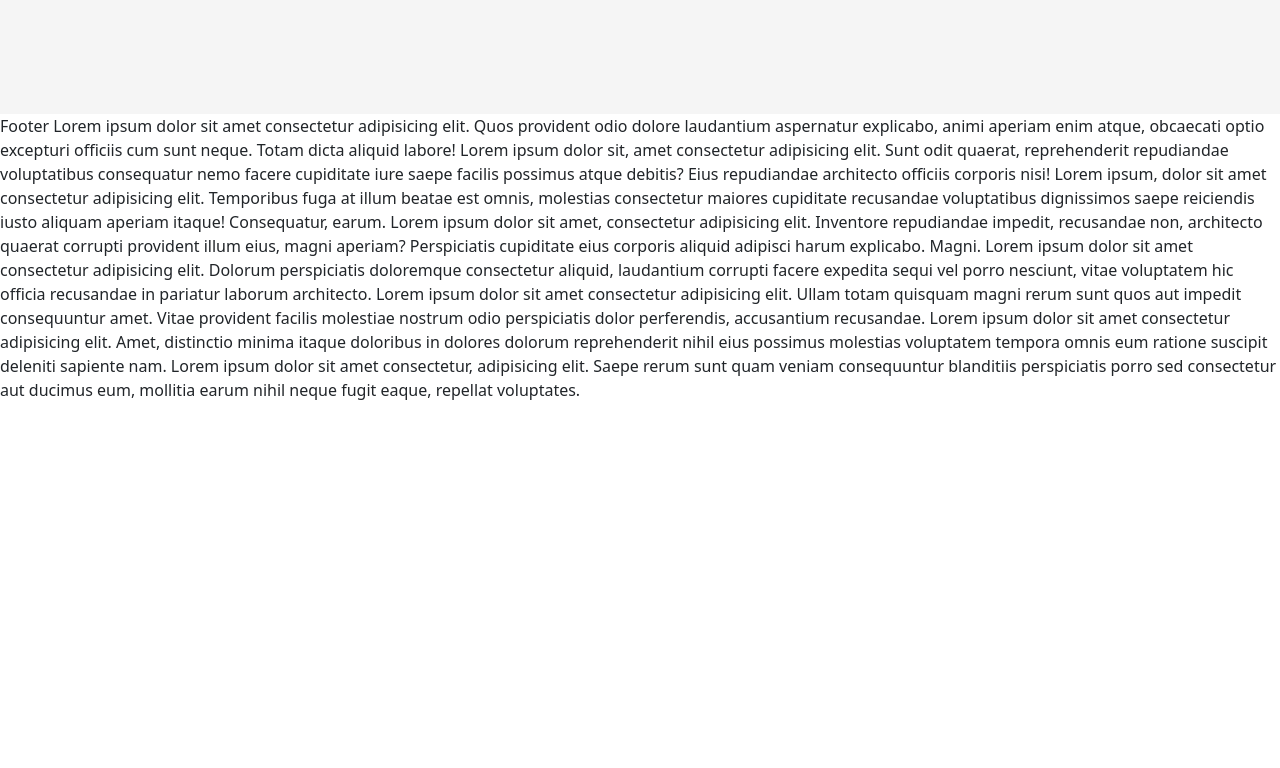
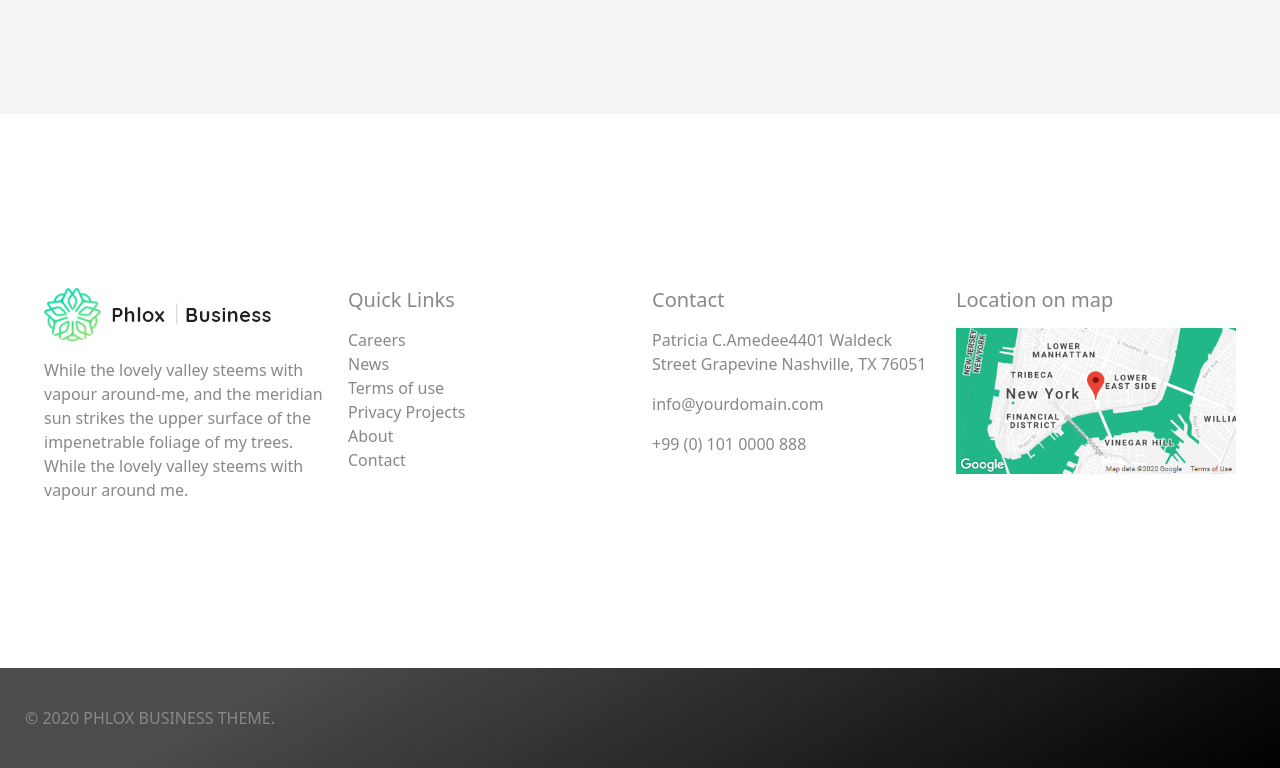
Before and after one commit to GioGreco/proj-html-vuejs, a Vue app: page / in a window 1280 px wide. Shown: the part 5636-6404 px from the top of the page. Before the commit the page ends 6038 px from the top, so only its background shows below. Built offline with nearby package versions, Linux system fonts and the light colour scheme; the HTML template or start-up script is replaced by a standard one.

Commit message:
add footer

```diff
--- /dev/null
+++ b/src/components/FooterBottom.vue
@@ -0,0 +1,33 @@
+<template>
+    <div class="footer-bottom">
+        <span class="text-uppercase">&copy; 2020 phlox business theme.</span>
+        <div class="socials">
+            <i class="fa-brands fa-facebook"></i>
+            <i class="fa-brands fa-twitter"></i>
+            <i class="fa-brands fa-pinterest"></i>
+        </div>
+    </div>
+</template>
+
+<script>
+    export default {
+        name: 'FooterBottom'
+    }
+</script>
+
+<style lang="scss" scoped>
+@use '../assets/styles/partials/mixins' as *;
+@use '../assets/styles/partials/variables' as *;
+.footer-bottom{
+    padding: 0 25px;
+    height: 100px;
+    color: $grey-d1-text;
+    @include dflex('row');
+    background-image: $linGrad-lightblack-black100;
+    .socials{
+        @include dflex('row');
+        justify-content: space-around;
+        width: 8%;
+    }
+}
+</style>
--- a/src/components/FooterComponent.vue
+++ b/src/components/FooterComponent.vue
@@ -1,23 +1,77 @@
 <template>
-    <div>
-        Footer
-        Lorem ipsum dolor sit amet consectetur adipisicing elit. Quos provident odio dolore laudantium aspernatur explicabo, animi aperiam enim atque, obcaecati optio excepturi officiis cum sunt neque. Totam dicta aliquid labore!
-        Lorem ipsum dolor sit, amet consectetur adipisicing elit. Sunt odit quaerat, reprehenderit repudiandae voluptatibus consequatur nemo facere cupiditate iure saepe facilis possimus atque debitis? Eius repudiandae architecto officiis corporis nisi!
-        Lorem ipsum, dolor sit amet consectetur adipisicing elit. Temporibus fuga at illum beatae est omnis, molestias consectetur maiores cupiditate recusandae voluptatibus dignissimos saepe reiciendis iusto aliquam aperiam itaque! Consequatur, earum.
-        Lorem ipsum dolor sit amet, consectetur adipisicing elit. Inventore repudiandae impedit, recusandae non, architecto quaerat corrupti provident illum eius, magni aperiam? Perspiciatis cupiditate eius corporis aliquid adipisci harum explicabo. Magni.
-        Lorem ipsum dolor sit amet consectetur adipisicing elit. Dolorum perspiciatis doloremque consectetur aliquid, laudantium corrupti facere expedita sequi vel porro nesciunt, vitae voluptatem hic officia recusandae in pariatur laborum architecto.
-        Lorem ipsum dolor sit amet consectetur adipisicing elit. Ullam totam quisquam magni rerum sunt quos aut impedit consequuntur amet. Vitae provident facilis molestiae nostrum odio perspiciatis dolor perferendis, accusantium recusandae.
-        Lorem ipsum dolor sit amet consectetur adipisicing elit. Amet, distinctio minima itaque doloribus in dolores dolorum reprehenderit nihil eius possimus molestias voluptatem tempora omnis eum ratione suscipit deleniti sapiente nam.
-        Lorem ipsum dolor sit amet consectetur, adipisicing elit. Saepe rerum sunt quam veniam consequuntur blanditiis perspiciatis porro sed consectetur aut ducimus eum, mollitia earum nihil neque fugit eaque, repellat voluptates.
-    </div>
+    <footer class="row g-4 m-0 mx-auto">
+        <div class="col-12 col-sm-6 col-md-3">
+            <img class="mb-3" src="../../public/images/cropped-Group-39-2x.png" alt="Phlox logo">
+            <p>While the lovely valley steems with vapour around-me, and the meridian sun strikes the upper surface of the impenetrable foliage of my trees. While the lovely valley steems with vapour around me.</p>
+        </div>
+        <div class="quick-links col-12 col-sm-6 col-md-3">
+            <h5>Quick Links</h5>
+            <div class="custom-separator my-3"><span></span><span></span></div>
+            <QuickLinks/>
+        </div>
+        <div class="col-12 col-sm-6 col-md-3">
+            <h5>Contact</h5>
+            <div class="custom-separator my-3"><span></span><span></span></div>
+            <p class="my-3">{{store.contacts.referent}}{{store.contacts.address}}</p>
+            <p>{{store.contacts.mail}}</p>
+            <p>{{store.contacts.phoneNumber}}</p>
+        </div>
+        <div class="col-12 col-sm-6 col-md-3">
+            <h5>Location on map</h5>
+            <div class="custom-separator my-3"><span></span><span></span></div>
+            <img class="w-100" src="/images/map.png" alt="our location">
+        </div>
+    </footer>
+    <FooterBottom/>
 </template>
 
 <script>
+import QuickLinks from './QuickLinks.vue';
+import FooterBottom from './FooterBottom.vue';
+import {store} from '../store.js';
+
     export default {
-        name: 'FooterComponent'
+        name: 'FooterComponent',
+        components: {
+            QuickLinks,
+            FooterBottom
+        },
+        data(){
+            return{
+                store
+            }
+        }
     }
 </script>
 
-<style lang="scss" scoped>
+<style lang="scss">
+@use '../assets/styles/partials/variables' as *;
+@use '../assets/styles/partials/mixins' as *;
+
+footer{
+    width: 95%;
+    padding: 150px 0px;
+    margin: 0 auto;
+    color: $grey-d1-text;
+
+    .quick-links{
+        ul{
+            list-style: none;
+            padding: 0;
+
+            li{
+                a{
+                    text-decoration: none;
+                    color: $grey-d1-text;
+
+                    &:hover{
+                        text-decoration: underline;
+                    }
+                }
+            }
+        }
+    }
+}
+
 
 </style>
--- /dev/null
+++ b/src/components/QuickLinks.vue
@@ -0,0 +1,24 @@
+<template>
+    <ul>
+        <li v-for="(item,index) in store.quickLinks" :key="index">
+            <a :href="item.url">{{item.name}}</a>
+        </li>
+    </ul>
+</template>
+
+<script>
+import {store} from '../store.js';
+
+    export default {
+        name: 'QuickLinks',
+        data(){
+            return{
+                store
+            }
+        }
+    }
+</script>
+
+<style lang="scss" scoped>
+
+</style>
--- a/src/store.js
+++ b/src/store.js
@@ -78,7 +78,37 @@ export const store = reactive({
             name: 'Mighty Furnitures',
             img: '../../public/images/client-5-2x.png'
         }
-
-
-    ]
+    ],
+    quickLinks: [
+        {
+            name: 'Careers',
+            url: '#'
+        },
+        {
+            name: 'News',
+            url: '#'
+        },
+        {
+            name: 'Terms of use',
+            url: '#'
+        },
+        {
+            name: 'Privacy Projects',
+            url: '#'
+        },
+        {
+            name: 'About',
+            url: '#'
+        },
+        {
+            name: 'Contact',
+            url: '#'
+        }
+    ],
+    contacts: {
+        referent: 'Patricia C.Amedee',
+        address: '4401 Waldeck Street Grapevine Nashville, TX 76051',
+        mail: 'info@yourdomain.com',
+        phoneNumber: '+99 (0) 101 0000 888'
+    }
 })
```
